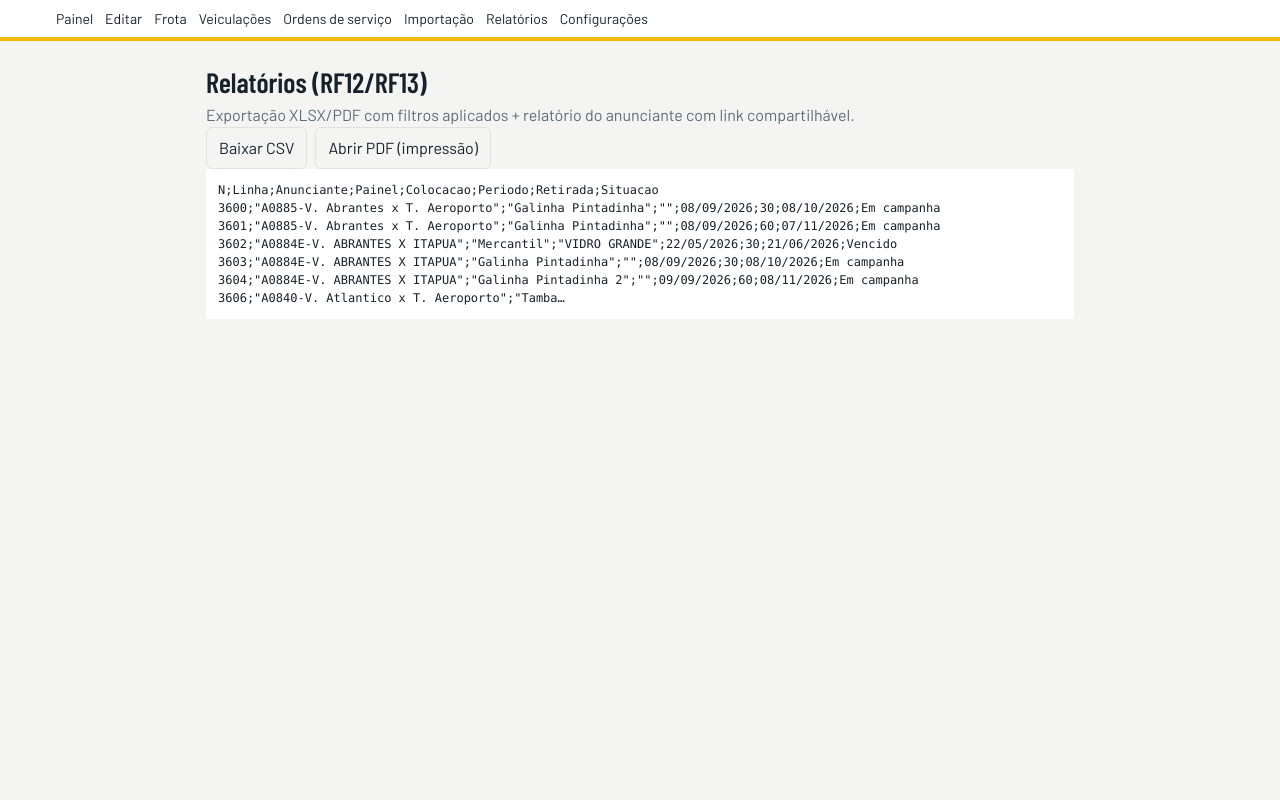
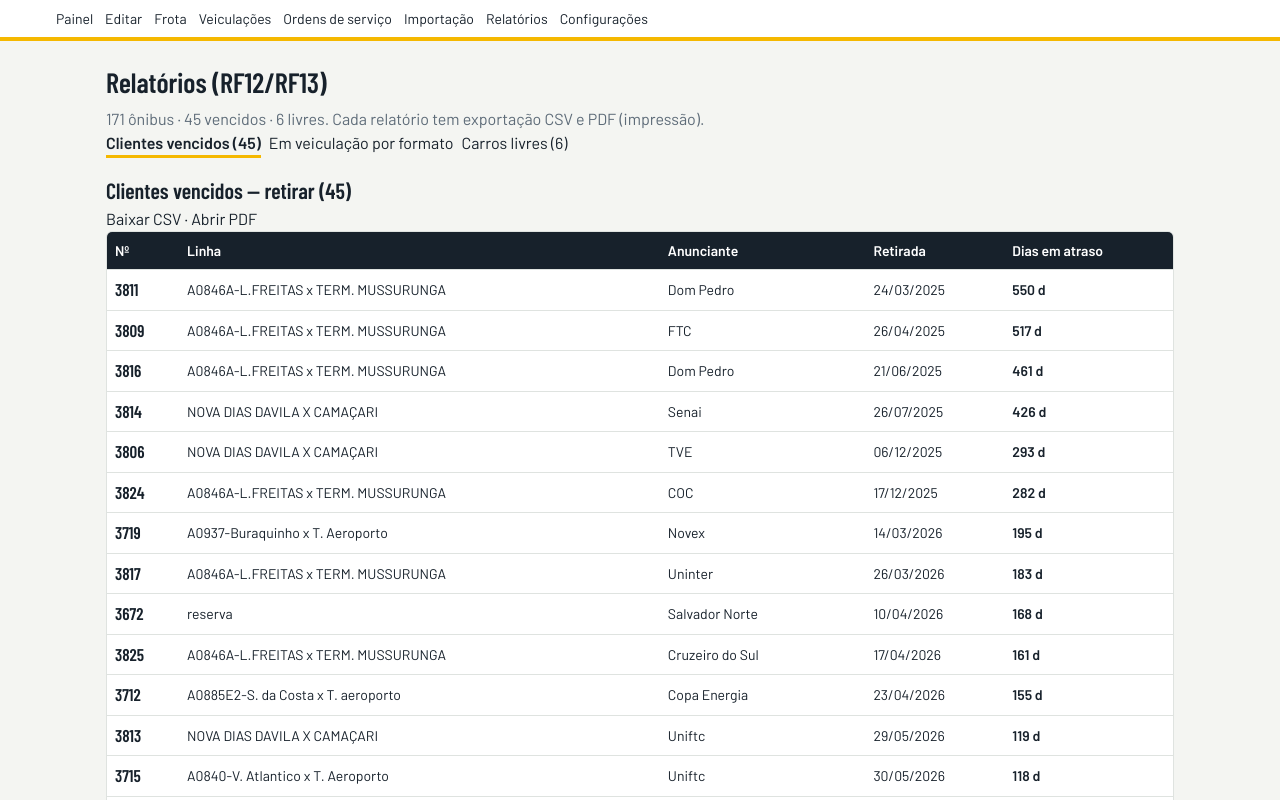
Before and after one commit to eniorsantos/CONTROLEFROTA, a Next.js app: page /relatorios in a window 1280 px wide. Shown: the top 800 px of the page. Built offline with nearby package versions, Linux system fonts and the light colour scheme.

Commit message:
feat: central de relatorios (vencidos, por formato, livres) com CSV/PDF por relatorio

```diff
--- a/src/app/api/exportar/route.ts
+++ b/src/app/api/exportar/route.ts
@@ -1,15 +1,44 @@
 import { NextResponse } from "next/server";
 import { FROTA } from "@/data/frota";
 import { montarPainel } from "@/lib/painel";
-import { paraCSV, paraHTMLImpressao } from "@/lib/exportacao";
+import { relVencidos, relPorFormato, relLivres } from "@/lib/relatorios";
+import {
+  paraCSV, paraCSVVencidos, paraCSVFormatos, paraCSVLivres,
+  paraHTMLImpressao, paraHTMLRelatorio
+} from "@/lib/exportacao";
+import { fmtBR } from "@/lib/vencimentos";
 
-// GET /api/exportar?tipo=csv|pdf — respeita filtros aplicados (query).
+// GET /api/exportar?tipo=csv|pdf&rel=todos|vencidos|formatos|livres
 export async function GET(req: Request) {
   const u = new URL(req.url);
   const tipo = u.searchParams.get("tipo") || "csv";
+  const rel = u.searchParams.get("rel") || "todos";
   const rows = montarPainel(FROTA);
+  const pdf = { "content-type": "text/html; charset=utf-8" };
+  const csv = (n: string) => ({ "content-type": "text/csv; charset=utf-8", "content-disposition": `attachment; filename=${n}.csv` });
+
+  if (rel === "vencidos") {
+    const v = relVencidos(rows);
+    if (tipo === "pdf") return new NextResponse(paraHTMLRelatorio("Clientes vencidos", "Expresso Vitória",
+      ["Nº", "Linha", "Anunciante", "Retirada", "Dias em atraso"],
+      v.map((r) => [r.n, r.l, r.m, fmtBR(r.f), Math.abs(r.x ?? 0)])), { headers: pdf });
+    return new NextResponse(paraCSVVencidos(v), { headers: csv("vencidos") });
+  }
+  if (rel === "formatos") {
+    const itens = relPorFormato(rows).flatMap((g) => g.itens);
+    if (tipo === "pdf") return new NextResponse(paraHTMLRelatorio("Veiculação por formato", "Expresso Vitória",
+      ["Formato", "Nº", "Linha", "Anunciante", "Retirada"],
+      itens.map((i) => [i.pos, i.n, i.linha, i.anunciante, fmtBR(i.retirada)])), { headers: pdf });
+    return new NextResponse(paraCSVFormatos(itens), { headers: csv("por-formato") });
+  }
+  if (rel === "livres") {
+    const v = relLivres(rows);
+    if (tipo === "pdf") return new NextResponse(paraHTMLRelatorio("Carros livres", "Expresso Vitória",
+      ["Nº", "Linha"], v.map((r) => [r.n, r.l])), { headers: pdf });
+    return new NextResponse(paraCSVLivres(v), { headers: csv("livres") });
+  }
   if (tipo === "pdf") {
-    return new NextResponse(paraHTMLImpressao(rows, "Expresso Vitória"), { headers: { "content-type": "text/html; charset=utf-8" } });
+    return new NextResponse(paraHTMLImpressao(rows, "Expresso Vitória"), { headers: pdf });
   }
-  return new NextResponse(paraCSV(rows), { headers: { "content-type": "text/csv; charset=utf-8", "content-disposition": "attachment; filename=painel.csv" } });
+  return new NextResponse(paraCSV(rows), { headers: csv("painel") });
 }
--- a/src/app/relatorios/page.tsx
+++ b/src/app/relatorios/page.tsx
@@ -1,18 +1,104 @@
-import { FROTA } from "@/data/frota";
-import { montarPainel } from "@/lib/painel";
-import { paraCSV } from "@/lib/exportacao";
+"use client";
+import { useMemo, useState, useEffect } from "react";
+import { carregarBase, EVENTO_NUVEM } from "@/lib/fonte";
+import { montarPainel, resumoPainel } from "@/lib/painel";
+import { relVencidos, relPorFormato, relLivres, posicoesLivres } from "@/lib/relatorios";
+import { fmtBR } from "@/lib/vencimentos";
+
+type Aba = "vencidos" | "formatos" | "livres";
+
+const th = { textAlign: "left" as const, background: "var(--th)", color: "#fff", padding: 8, whiteSpace: "nowrap" as const };
+const td = { padding: "7px 8px", borderTop: "1px solid var(--line)" };
 
 export default function RelatoriosPage() {
-  const csv = paraCSV(montarPainel(FROTA));
+  const [aba, setAba] = useState<Aba>("vencidos");
+  const [ver, setVer] = useState(0);
+  useEffect(() => {
+    const f = () => setVer((v) => v + 1);
+    window.addEventListener(EVENTO_NUVEM, f);
+    return () => window.removeEventListener(EVENTO_NUVEM, f);
+  }, []);
+  const rows = useMemo(() => montarPainel(carregarBase()), [ver]);
+  const resumo = resumoPainel(rows);
+  const venc = useMemo(() => relVencidos(rows), [rows]);
+  const formatos = useMemo(() => relPorFormato(rows), [rows]);
+  const livres = useMemo(() => relLivres(rows), [rows]);
+  const vagas = useMemo(() => posicoesLivres(rows), [rows]);
+
+  const exp = (t: "csv" | "pdf", rel: string) => `/api/exportar?tipo=${t}&rel=${rel}`;
+
   return (
-    <main style={{ maxWidth: 900, margin: "0 auto", padding: "20px 16px" }}>
-      <h1 className="font-cond" style={{ fontSize: 28 }}>Relatórios (RF12/RF13)</h1>
-      <p style={{ color: "var(--mut)" }}>Exportação XLSX/PDF com filtros aplicados + relatório do anunciante com link compartilhável.</p>
-      <div style={{ display: "flex", gap: 8 }}>
-        <a href="/api/exportar?tipo=csv" style={{ border: "1px solid var(--line)", padding: "8px 12px", borderRadius: 6 }}>Baixar CSV</a>
-        <a href="/api/exportar?tipo=pdf" style={{ border: "1px solid var(--line)", padding: "8px 12px", borderRadius: 6 }}>Abrir PDF (impressão)</a>
+    <main style={{ maxWidth: 1100, margin: "0 auto", padding: "20px 16px 48px" }}>
+      <h1 className="font-cond" style={{ fontSize: 28, margin: "0 0 4px" }}>Relatórios (RF12/RF13)</h1>
+      <p style={{ color: "var(--mut)", marginTop: 0 }}>
+        {resumo.frota} ônibus · {resumo.vencidos} vencidos · {resumo.disponiveis} livres.
+        Cada relatório tem exportação CSV e PDF (impressão).
+      </p>
+      <div role="tablist" aria-label="Relatórios" style={{ display: "flex", gap: 8, flexWrap: "wrap", marginBottom: 16 }}>
+        {([["vencidos", `Clientes vencidos (${venc.length})`], ["formatos", "Em veiculação por formato"], ["livres", `Carros livres (${livres.length})`]] as [Aba, string][]).map(([k, l]) => (
+          <button key={k} role="tab" aria-selected={aba === k} onClick={() => setAba(k)}
+            style={{ fontWeight: aba === k ? 700 : 400, borderBottom: aba === k ? "3px solid var(--y)" : "3px solid transparent" }}>{l}</button>
+        ))}
       </div>
-      <pre style={{ fontSize: 12, overflow: "auto", background: "var(--card)", padding: 12 }}>{csv.slice(0, 600)}…</pre>
+
+      {aba === "vencidos" ? (
+        <section>
+          <h2 className="font-cond" style={{ fontSize: 22 }}>Clientes vencidos — retirar ({venc.length})</h2>
+          <p><a href={exp("csv", "vencidos")}>Baixar CSV</a> · <a href={exp("pdf", "vencidos")}>Abrir PDF</a></p>
+          <div style={{ overflowX: "auto", background: "var(--card)", border: "1px solid var(--line)", borderRadius: 6 }}>
+            <table style={{ width: "100%", minWidth: 700, fontSize: 14, borderCollapse: "collapse" }}>
+              <thead><tr>{["Nº", "Linha", "Anunciante", "Retirada", "Dias em atraso"].map((h) => <th key={h} style={th}>{h}</th>)}</tr></thead>
+              <tbody>
+                {venc.map((r) => (
+                  <tr key={r.n}><td className="font-cond" style={{ ...td, fontSize: 17 }}>{r.n}</td><td style={td}>{r.l}</td><td style={td}>{r.m}</td><td style={td}>{fmtBR(r.f)}</td><td style={td}><b>{Math.abs(r.x ?? 0)} d</b></td></tr>
+                ))}
+              </tbody>
+            </table>
+          </div>
+          {!venc.length ? <p style={{ color: "var(--mut)" }}>Nenhum vencido. Bom sinal.</p> : null}
+        </section>
+      ) : null}
+
+      {aba === "formatos" ? (
+        <section>
+          <h2 className="font-cond" style={{ fontSize: 22 }}>Clientes em veiculação por formato</h2>
+          <p><a href={exp("csv", "formatos")}>Baixar CSV</a> · <a href={exp("pdf", "formatos")}>Abrir PDF</a></p>
+          {formatos.map((g) => (
+            <div key={g.pos} style={{ marginBottom: 16 }}>
+              <h3 className="font-cond" style={{ fontSize: 18 }}>{g.pos} ({g.total})</h3>
+              <div style={{ overflowX: "auto", background: "var(--card)", border: "1px solid var(--line)", borderRadius: 6 }}>
+                <table style={{ width: "100%", minWidth: 600, fontSize: 14, borderCollapse: "collapse" }}>
+                  <thead><tr>{["Nº", "Linha", "Anunciante", "Retirada"].map((h) => <th key={h} style={th}>{h}</th>)}</tr></thead>
+                  <tbody>
+                    {g.itens.map((i) => (
+                      <tr key={g.pos + i.n}><td className="font-cond" style={{ ...td, fontSize: 17 }}>{i.n}</td><td style={td}>{i.linha}</td><td style={td}>{i.anunciante}</td><td style={td}>{fmtBR(i.retirada)}</td></tr>
+                    ))}
+                  </tbody>
+                </table>
+              </div>
+            </div>
+          ))}
+        </section>
+      ) : null}
+
+      {aba === "livres" ? (
+        <section>
+          <h2 className="font-cond" style={{ fontSize: 22 }}>Carros livres ({livres.length})</h2>
+          <p style={{ color: "var(--mut)" }}>Vagas por formato: {vagas.map((v) => `${v.pos} ${v.livres}`).join(" · ")}</p>
+          <p><a href={exp("csv", "livres")}>Baixar CSV</a> · <a href={exp("pdf", "livres")}>Abrir PDF</a></p>
+          <div style={{ overflowX: "auto", background: "var(--card)", border: "1px solid var(--line)", borderRadius: 6 }}>
+            <table style={{ width: "100%", minWidth: 500, fontSize: 14, borderCollapse: "collapse" }}>
+              <thead><tr>{["Nº", "Linha"].map((h) => <th key={h} style={th}>{h}</th>)}</tr></thead>
+              <tbody>
+                {livres.map((r) => (
+                  <tr key={r.n}><td className="font-cond" style={{ ...td, fontSize: 17 }}>{r.n}</td><td style={td}>{r.l || "—"}</td></tr>
+                ))}
+              </tbody>
+            </table>
+          </div>
+          {!livres.length ? <p style={{ color: "var(--mut)" }}>Nenhum carro totalmente livre.</p> : null}
+        </section>
+      ) : null}
     </main>
   );
 }
--- a/src/lib/exportacao.ts
+++ b/src/lib/exportacao.ts
@@ -1,13 +1,45 @@
 // RF12: exportação xlsx/pdf da tabela com filtros aplicados. PDF = HTML imprimível; XLSX via lib xlsx.
 import type { OnibusPainel } from "./tipos";
 import { fmtBR } from "./vencimentos";
+import type { LinhaFormato } from "./relatorios";
+
+const q = (s: string) => `"${(s || "").replace(/"/g, '""')}"`;
 
 export function paraCSV(rows: OnibusPainel[]): string {
   const head = "N;Linha;Anunciante;Painel;Colocacao;Periodo;Retirada;Situacao";
   const li = rows.map((r) =>
-    [r.n, `"${(r.l || "").replace(/"/g, '""')}"`, `"${(r.m || "").replace(/"/g, '""')}"`, `"${(r.p || "").replace(/"/g, '""')}"`, fmtBR(r.d), r.e, fmtBR(r.f), r.s].join(";")
+    [r.n, q(r.l), q(r.m), q(r.p), fmtBR(r.d), r.e, fmtBR(r.f), r.s].join(";")
   );
   return [head, ...li].join("\n");
+}
+
+/** Vencidos: inclui dias em atraso. */
+export function paraCSVVencidos(rows: OnibusPainel[]): string {
+  const head = "N;Linha;Anunciante;Retirada;Dias em atraso";
+  const li = rows.map((r) => [r.n, q(r.l), q(r.m), fmtBR(r.f), Math.abs(r.x ?? 0)].join(";"));
+  return [head, ...li].join("\n");
+}
+
+/** Por formato: uma linha por posição ocupada. */
+export function paraCSVFormatos(itens: LinhaFormato[]): string {
+  const head = "Formato;N;Linha;Anunciante;Retirada";
+  const li = itens.map((i) => [i.pos, i.n, q(i.linha), q(i.anunciante), fmtBR(i.retirada)].join(";"));
+  return [head, ...li].join("\n");
+}
+
+/** Livres: carros sem anunciante + vagas por formato. */
+export function paraCSVLivres(rows: OnibusPainel[]): string {
+  const head = "N;Linha";
+  const li = rows.map((r) => [r.n, q(r.l)].join(";"));
+  return [head, ...li].join("\n");
+}
+
+/** HTML imprimível genérico (PDF via impressão). cols = cabeçalhos, body = linhas de células. */
+export function paraHTMLRelatorio(titulo: string, empresa: string, cols: string[], body: (string | number)[][]): string {
+  const esc = (s: string | number) => String(s).replace(/&/g, "&amp;").replace(/</g, "&lt;");
+  const tr = body.map((r) => `<tr>${r.map((c) => `<td>${esc(c)}</td>`).join("")}</tr>`).join("");
+  const th = cols.map((c) => `<th>${esc(c)}</th>`).join("");
+  return `<!DOCTYPE html><html lang="pt-BR"><head><meta charset="utf-8"><title>${esc(empresa)} — ${esc(titulo)}</title></head><body><h1>${esc(empresa)} — ${esc(titulo)}</h1><table border="1" cellpadding="6"><thead><tr>${th}</tr></thead><tbody>${tr}</tbody></table><script>print()</script></body></html>`;
 }
 
 export function paraHTMLImpressao(rows: OnibusPainel[], empresa: string): string {
--- /dev/null
+++ b/src/lib/relatorios.ts
@@ -0,0 +1,40 @@
+import type { OnibusPainel } from "./tipos";
+
+/** Clientes vencidos: veiculação passada do fim, do mais atrasado ao menos. */
+export function relVencidos(rows: OnibusPainel[]): OnibusPainel[] {
+  return rows.filter((r) => r.s === "Vencido").sort((a, b) => (a.x ?? 0) - (b.x ?? 0));
+}
+
+export interface LinhaFormato { pos: string; n: number; linha: string; anunciante: string; retirada: string; }
+
+/** Clientes em veiculação por formato (posição): quem ocupa cada espaço. */
+export function relPorFormato(rows: OnibusPainel[]): { pos: string; total: number; itens: LinhaFormato[] }[] {
+  const defs = [
+    { pos: "Traseira", get: (r: OnibusPainel) => r.t },
+    { pos: "Backseat", get: (r: OnibusPainel) => r.b },
+    { pos: "Painel", get: (r: OnibusPainel) => (r.m ? `${r.m} (${r.p})` : r.p) },
+    { pos: "Institucional", get: (r: OnibusPainel) => r.c }
+  ];
+  return defs.map((d) => {
+    const itens = rows
+      .filter((r) => d.get(r))
+      .map((r) => ({ pos: d.pos, n: r.n, linha: r.l, anunciante: d.get(r), retirada: r.f }))
+      .sort((a, b) => a.n - b.n);
+    return { pos: d.pos, total: itens.length, itens };
+  });
+}
+
+/** Carros livres: sem nenhum anunciante, ordenados por número. */
+export function relLivres(rows: OnibusPainel[]): OnibusPainel[] {
+  return rows.filter((r) => r.s === "Disponível").sort((a, b) => a.n - b.n);
+}
+
+/** Vagas livres por formato (posições vazias na frota). */
+export function posicoesLivres(rows: OnibusPainel[]): { pos: string; livres: number }[] {
+  return [
+    { pos: "Traseira", livres: rows.filter((r) => !r.t).length },
+    { pos: "Backseat", livres: rows.filter((r) => !r.b).length },
+    { pos: "Painel", livres: rows.filter((r) => !r.p).length },
+    { pos: "Institucional", livres: rows.filter((r) => !r.c).length }
+  ];
+}
```
Also changed, not shown: 2 other files (tests, documents, lock files or other folders).
